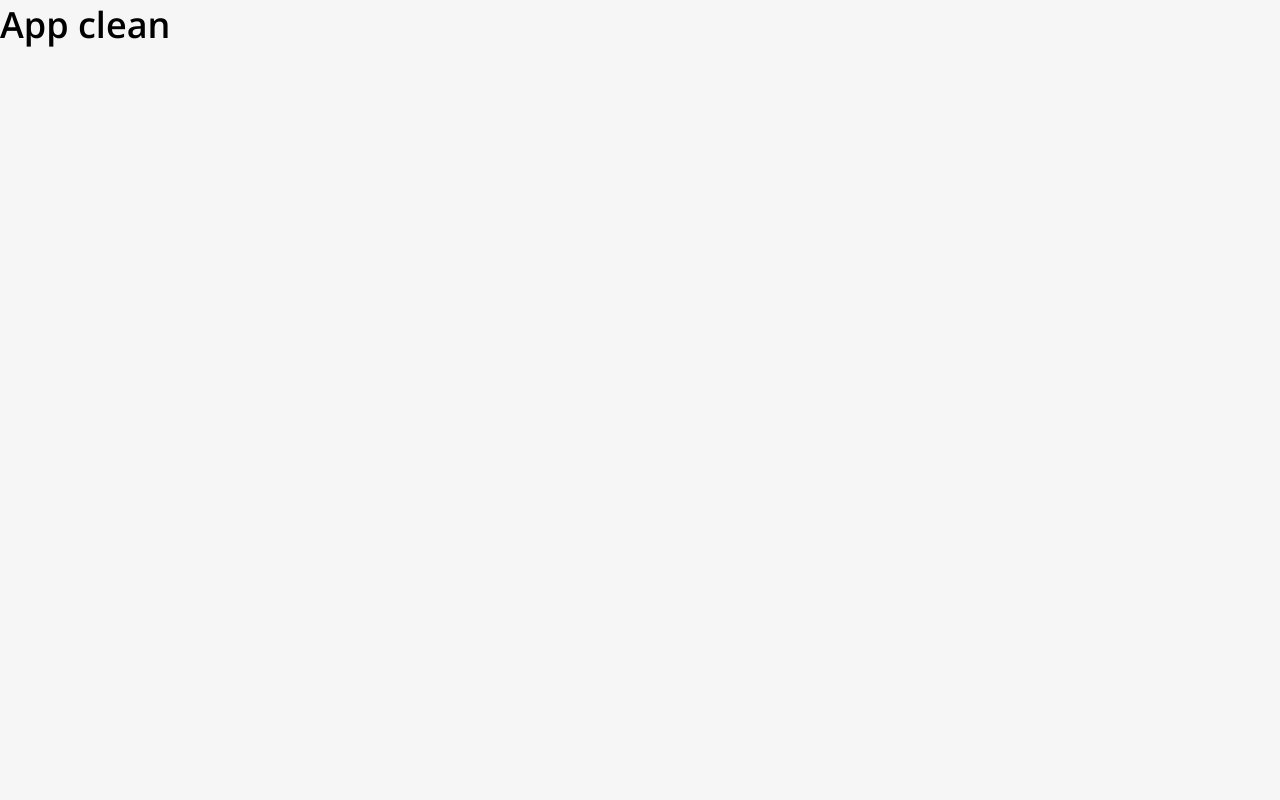
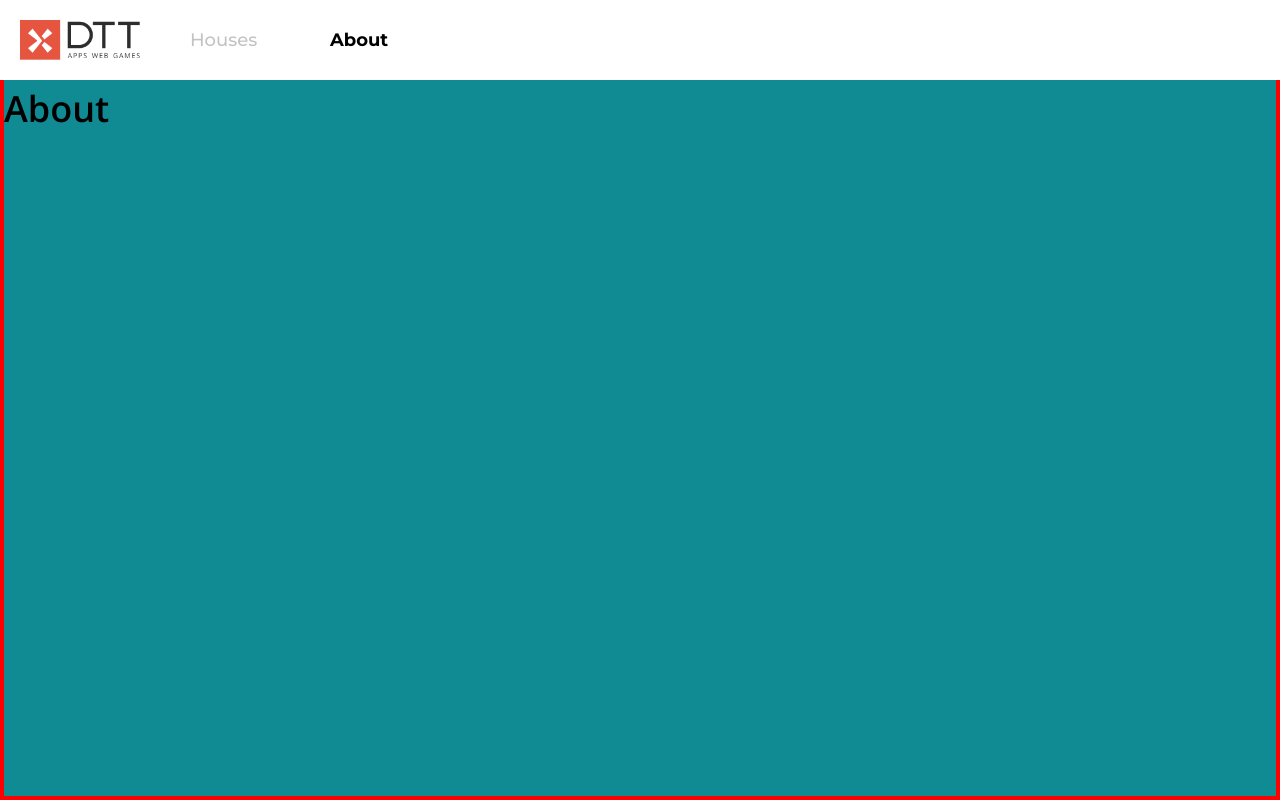
Before and after one commit to cristinakellyt/house-listing, a Vue app: page /about in a window 1280 px wide. Before the commit this address had no page. Built offline with nearby package versions, Linux system fonts and the light colour scheme.

Commit message:
feat: create fixed desktop header

```diff
--- a/src/App.vue
+++ b/src/App.vue
@@ -1,3 +1,11 @@
 <template>
-  <h1>App clean</h1>
+  <TheHeader />
+  <base-width>
+    <router-view></router-view>
+  </base-width>
 </template>
+
+<script setup>
+import TheHeader from './components/layout/TheHeader.vue'
+import BaseWidth from './components/ui/BaseWidth.vue'
+</script>
--- a/src/assets/base.css
+++ b/src/assets/base.css
@@ -24,6 +24,10 @@
   --r32: calc((32 / 16) * 1rem);
 }
 
+:root {
+  --max-width: calc((1400 / 16) * 1rem);
+}
+
 *,
 *::before,
 *::after {
@@ -39,6 +43,7 @@ html {
 body {
   font-family: 'Open Sans', sans-serif;
   font-size: var(--r18);
+  background-color: var(--element-color-background1);
 }
 
 ul {
@@ -49,3 +54,7 @@ img {
   display: block;
   max-width: 100%;
 }
+
+a {
+  text-decoration: none;
+}
--- a/src/assets/main.css
+++ /dev/null
@@ -1,6 +0,0 @@
-@import './base.css';
-
-#app {
-  background-color: var(--element-color-background1);
-  height: 100vh;
-}
--- /dev/null
+++ b/src/components/layout/TheHeader.vue
@@ -0,0 +1,61 @@
+<template>
+  <header>
+    <nav>
+      <router-link to="/houses"
+        ><img src="./../icons/img_logo_dtt@3x.png" alt="dtt-logo"
+      /></router-link>
+      <ul>
+        <li><router-link to="/houses">Houses</router-link></li>
+        <li><router-link to="/about">About</router-link></li>
+      </ul>
+    </nav>
+  </header>
+</template>
+
+<style scoped>
+header {
+  width: 100%;
+  background-color: var(--element-color-backgroun2);
+  padding: calc((20 / 16) * 1rem);
+  font-family: 'Montserrat', sans-serif;
+  font-size: var(--r18);
+  color: var(--element-color-tertiary);
+  position: fixed;
+}
+
+header nav {
+  max-width: var(--max-width);
+  display: flex;
+  align-items: center;
+  gap: calc((50 / 16) * 1rem);
+  margin: 0 auto;
+}
+
+img {
+  width: calc((120 / 16) * 1rem);
+  height: calc((40 / 16) * 1rem);
+}
+
+ul {
+  display: flex;
+  align-items: center;
+  gap: calc((70 / 16) * 1rem);
+}
+
+ul li {
+  width: calc((70 / 16) * 1rem);
+}
+
+a {
+  display: inline-block;
+  color: inherit;
+  transition: all 0.3s;
+}
+
+a:active,
+a:hover,
+a.router-link-active {
+  font-weight: 700;
+  color: var(--text-color-primary);
+}
+</style>
--- /dev/null
+++ b/src/components/ui/BaseWidth.vue
@@ -0,0 +1,16 @@
+<template>
+  <main>
+    <slot></slot>
+  </main>
+</template>
+
+<style scoped>
+main {
+  max-width: var(--max-width);
+  height: 100vh;
+  margin: 0 auto;
+  border: 4px solid red;
+  padding-top: calc((80 / 16) * 1rem);
+  background-color: rgb(16, 139, 148);
+}
+</style>
--- a/src/main.js
+++ b/src/main.js
@@ -1,4 +1,4 @@
-import './assets/main.css'
+import './assets/base.css'
 
 import { createApp } from 'vue'
 import { createPinia } from 'pinia'
--- a/src/router/index.js
+++ b/src/router/index.js
@@ -1,4 +1,6 @@
 import { createRouter, createWebHistory } from 'vue-router'
+import AboutPage from './../views/AboutPage.vue'
+import HousesPage from './../views/HousesPage.vue'
 
 const router = createRouter({
   history: createWebHistory(import.meta.env.BASE_URL),
@@ -9,7 +11,7 @@ const router = createRouter({
     },
     {
       path: '/houses',
-      component: null,
+      component: HousesPage,
       children: [
         {
           path: 'search',
@@ -33,7 +35,7 @@ const router = createRouter({
     },
     {
       path: '/about',
-      component: null
+      component: AboutPage
     },
     { path: '/:notFound(.*)', component: null }
   ]
--- /dev/null
+++ b/src/views/AboutPage.vue
@@ -0,0 +1,3 @@
+<template>
+  <h1>About</h1>
+</template>
--- /dev/null
+++ b/src/views/HousesPage.vue
@@ -0,0 +1,3 @@
+<template>
+  <h1>Houses</h1>
+</template>
```
